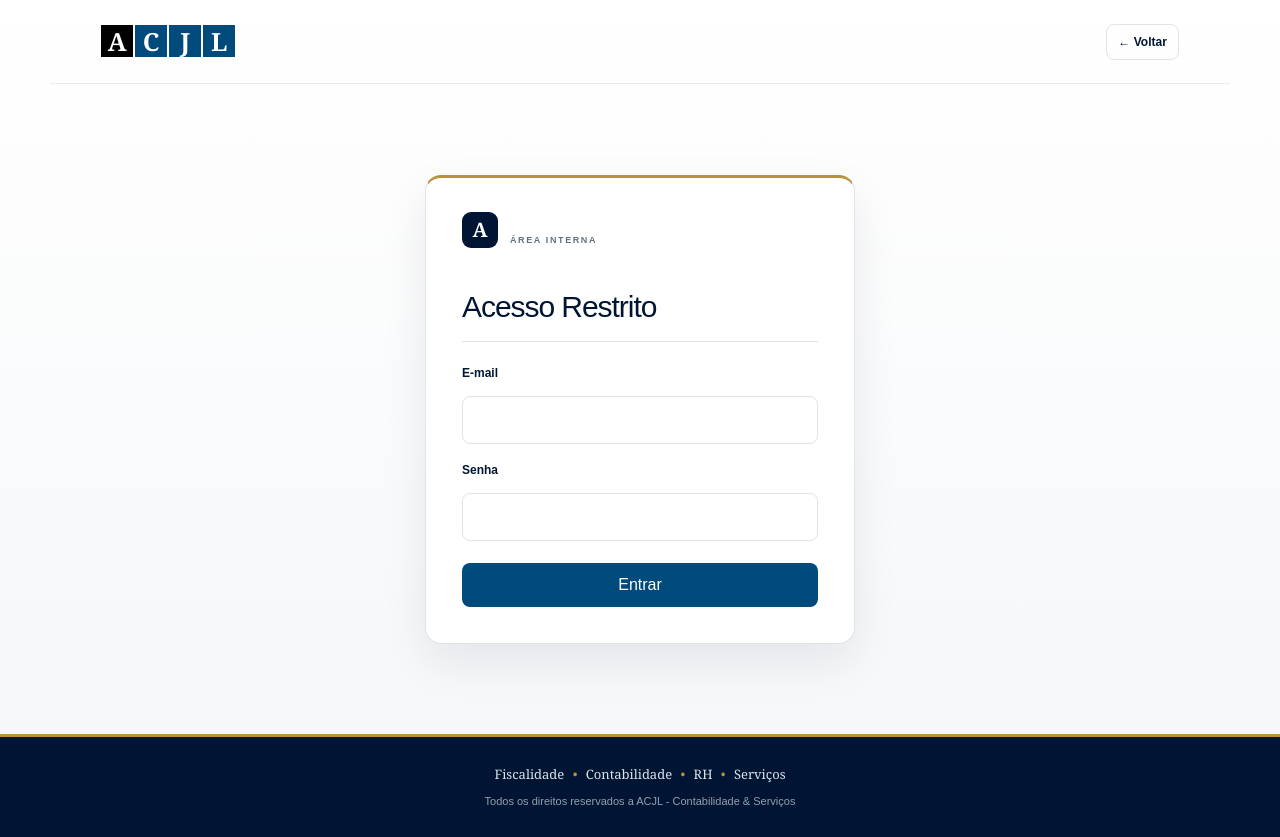
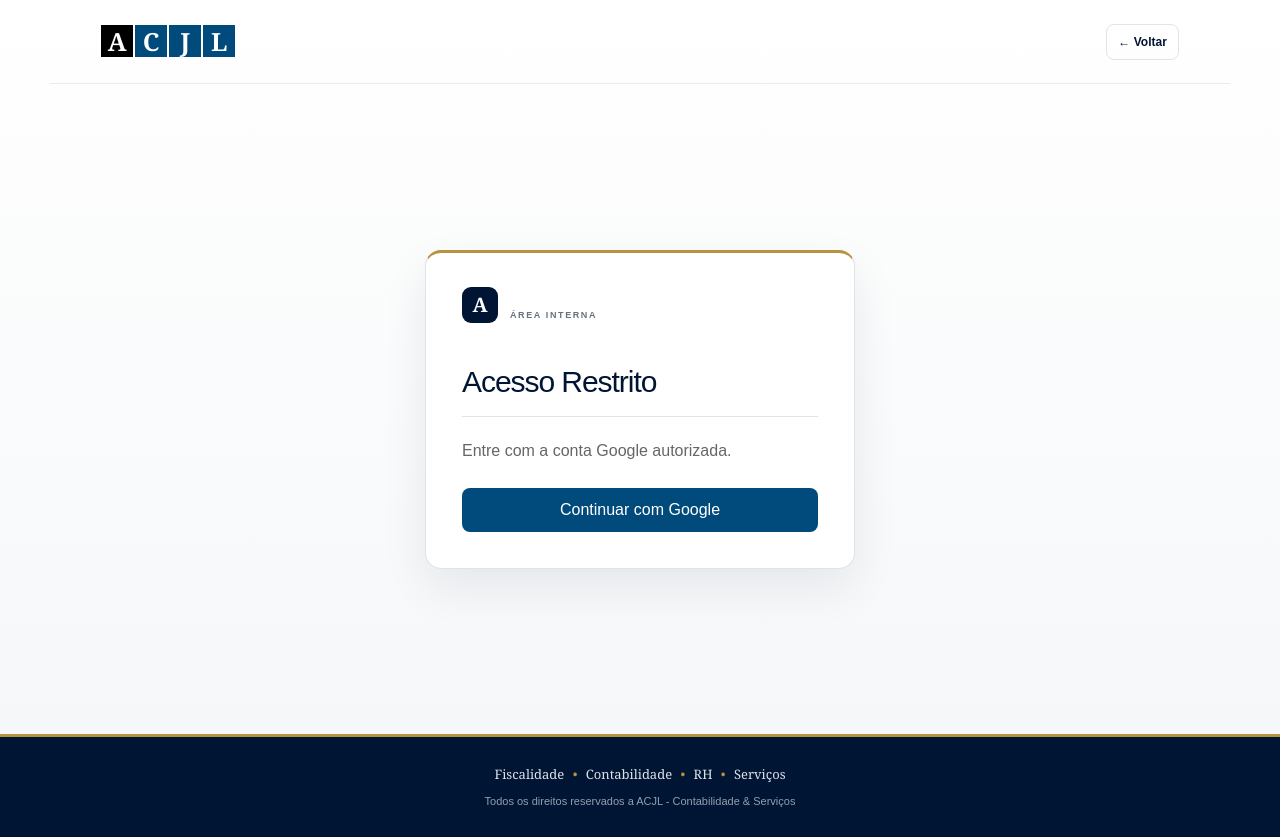
Before and after one commit to acjl-mz/acjl-onboarding, a Next.js app: page /interno in a window 1280 px wide. Built offline with nearby package versions, Linux system fonts and the light colour scheme.

Commit message:
feat: use Google as internal admin login

```diff
--- a/app/interno/page.tsx
+++ b/app/interno/page.tsx
@@ -1,50 +1,30 @@
 "use client";
 
-import { useState } from "react";
+import { useEffect, useState } from "react";
 import Link from "next/link";
 import { Brand } from "@/components/Brand";
 import { SiteFooter } from "@/components/SiteChrome";
 
 export default function InternoPage() {
-  const [identifier, setIdentifier] = useState("");
-  const [password, setPassword] = useState("");
   const [error, setError] = useState("");
   const [loading, setLoading] = useState(false);
 
-  async function login(e: React.FormEvent<HTMLFormElement>) {
-    e.preventDefault();
+  useEffect(() => {
+    const value = new URLSearchParams(window.location.search).get("error");
+    if (value === "unauthorized") setError("Esta conta Google não está autorizada.");
+    else if (value) setError("Não foi possível validar o acesso.");
+  }, []);
+
+  function loginWithGoogle() {
     setLoading(true);
-    setError("");
-
-    try {
-      const r = await fetch("/api/interno/login", {
-        method: "POST",
-        headers: { "Content-Type": "application/json" },
-        body: JSON.stringify({ identifier, password }),
-      });
-
-      if (r.ok) {
-        window.location.href = "/interno/balcao";
-        return;
-      }
-
-      setError("Dados de acesso inválidos.");
-    } catch {
-      setError("Não foi possível validar o acesso.");
-    } finally {
-      setLoading(false);
-    }
+    window.location.href = "/api/interno/google";
   }
 
   return (
     <main className="acjl-page internal-page">
       <header className="acjl-top internal-login-top">
-        <Link href="/" aria-label="ACJL - página inicial">
-          <Brand compact />
-        </Link>
-        <Link href="/" className="internal-back">
-          ← Voltar
-        </Link>
+        <Link href="/" aria-label="ACJL - página inicial"><Brand compact /></Link>
+        <Link href="/" className="internal-back">← Voltar</Link>
       </header>
 
       <div className="acjl-wrap internal-login-wrap">
@@ -53,45 +33,23 @@ export default function InternoPage() {
             <div className="internal-login-mark" aria-hidden="true">A</div>
             <div className="acjl-eyebrow">ÁREA INTERNA</div>
           </div>
-
           <h1>Acesso Restrito</h1>
           <div className="internal-login-rule" />
 
-          <form onSubmit={login}>
-            <div className="internal-field">
-              <label htmlFor="identifier">E-mail</label>
-              <input
-                id="identifier"
-                type="text"
-                value={identifier}
-                onChange={(e) => setIdentifier(e.target.value)}
-                autoComplete="username"
-                required
-              />
-            </div>
+          <p style={{margin: "0 0 20px", color: "var(--muted, #666)"}}>
+            Entre com a conta Google autorizada.
+          </p>
 
-            <div className="internal-field">
-              <label htmlFor="password">Senha</label>
-              <input
-                id="password"
-                type="password"
-                value={password}
-                onChange={(e) => setPassword(e.target.value)}
-                autoComplete="current-password"
-                required
-              />
-            </div>
+          {error && <div className="form-error" role="alert">{error}</div>}
 
-            {error && (
-              <div className="form-error" role="alert">
-                {error}
-              </div>
-            )}
-
-            <button className="acjl-button acjl-primary internal-login-button" disabled={loading}>
-              {loading ? "A entrar…" : "Entrar"}
-            </button>
-          </form>
+          <button
+            type="button"
+            onClick={loginWithGoogle}
+            className="acjl-button acjl-primary internal-login-button"
+            disabled={loading}
+          >
+            {loading ? "A abrir Google…" : "Continuar com Google"}
+          </button>
         </section>
       </div>
 
```
